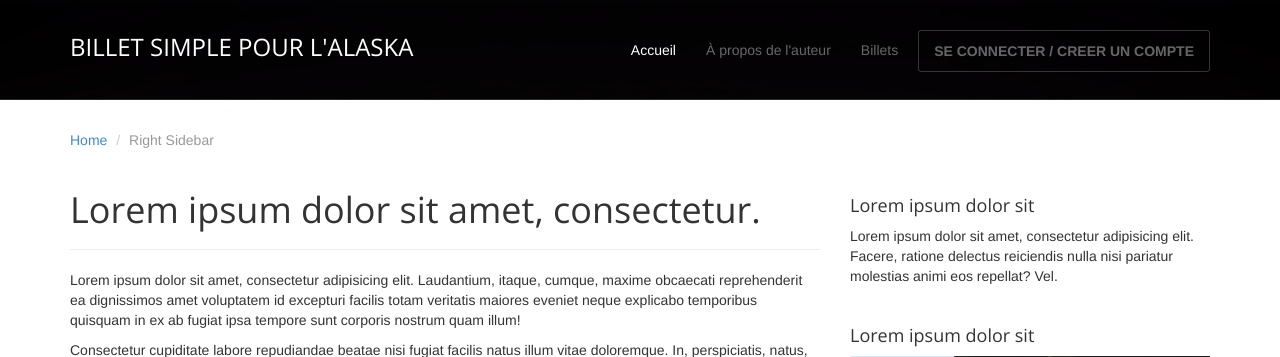
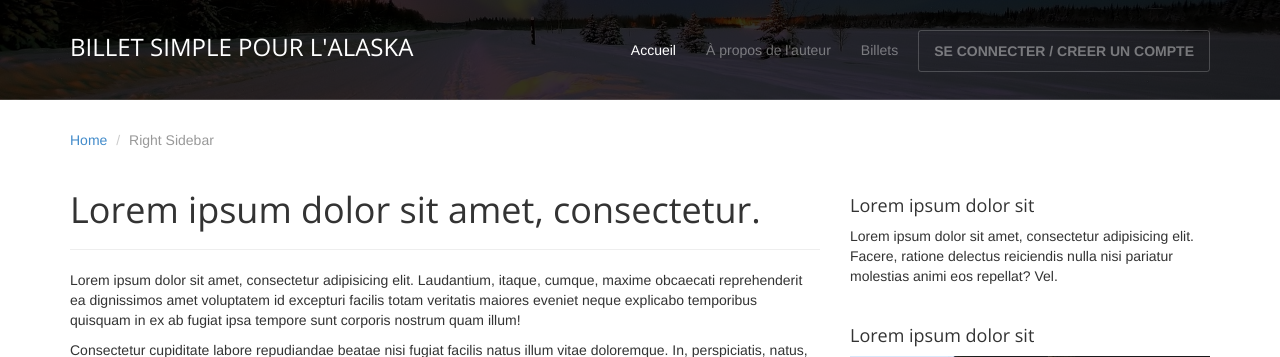
Before and after one commit to nicolasdugit/projets_OC-BlogEcrivain, a PHP site: page /blog.php in a window 1280 px wide. Shown: the top 357 px of the page. Run offline with PHP 8.4, Linux system fonts and the light colour scheme; some libraries are stand-ins or nearby versions.

Commit message:
modification image d'accueil

```diff
--- a/assets/css/main.css
+++ b/assets/css/main.css
@@ -1,5 +1,5 @@
 /* Header */
-#head { background:#181015 url( ../images/bg_header.jpg) no-repeat; background-size: cover; min-height:520px; text-align: center; padding-top:240px; color:white; font-family:"Open sans", Helvetica, Arial; font-weight:300; }
+#head { background:#181015 url( ../images/alaska-background.jpg) bottom no-repeat; background-size: cover; min-height:520px; text-align: center; padding-top:240px; color:white; font-family:"Open sans", Helvetica, Arial; font-weight:300; }
 #head.secondary { height:100px; min-height: 100px; padding-top:0px; }
 	#head .lead { font-family:"Open sans", Helvetica, Arial; font-size:44px; margin-bottom:6px; color:white; line-height:1.15em; }
 	#head .tagline { color:rgba(255,255,255,0.75); margin-bottom:25px; }
```
